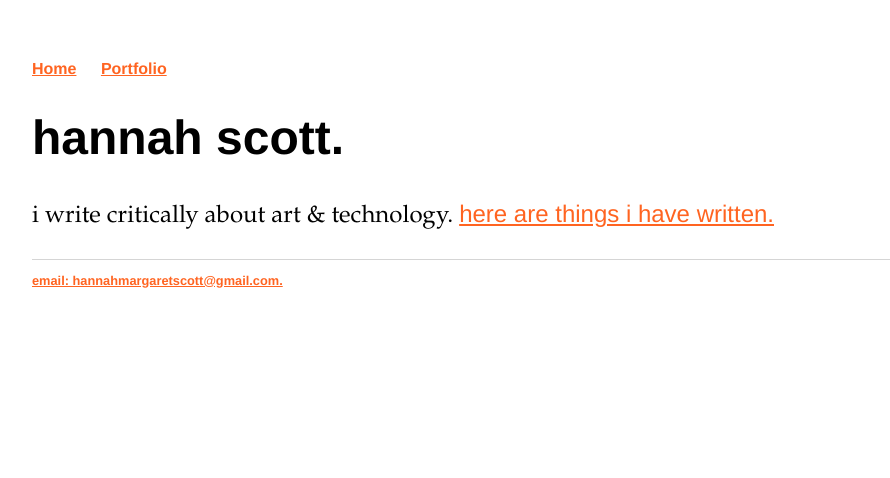
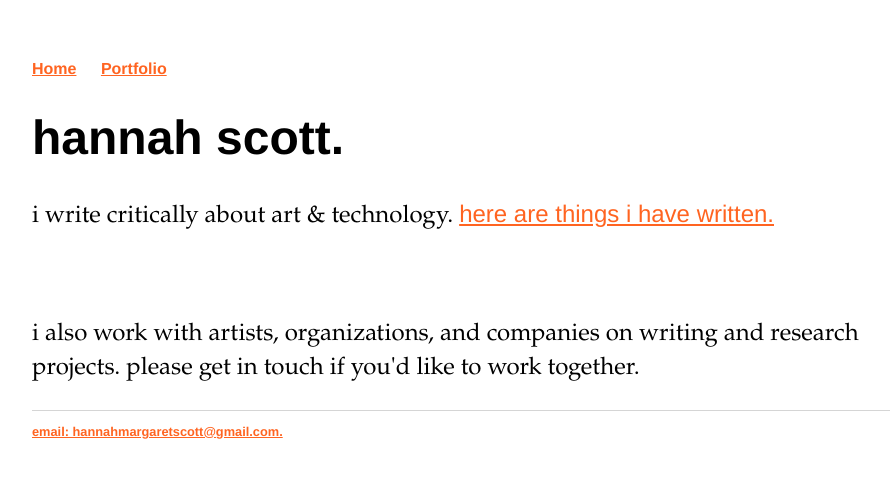
Before and after one commit to hannahmargaretscott/hannahmargaretscott.github.io, a Jekyll site: the page built from index.html, in a window 1280 px wide. Shown: the top 478 px of the page, without its empty margins (160-1050 px from the left). Built offline with Jekyll 4.4.1, drawn with Linux system fonts in a browser that asks for light colours.

Commit message:
Update index.html

```diff
--- a/index.html
+++ b/index.html
@@ -5,4 +5,6 @@ title: hannah scott
 <div class="blurb">
 	<h1>hannah scott.</h1>
 	<p>i write critically about art & technology. <a href="/portfolio">here are things i have written.</a></p>
+	<br></br>
+	<p>i also work with artists, organizations, and companies on writing and research projects. please get in touch if you'd like to work together.</p>
 </div><!-- /.blurb -->
```
